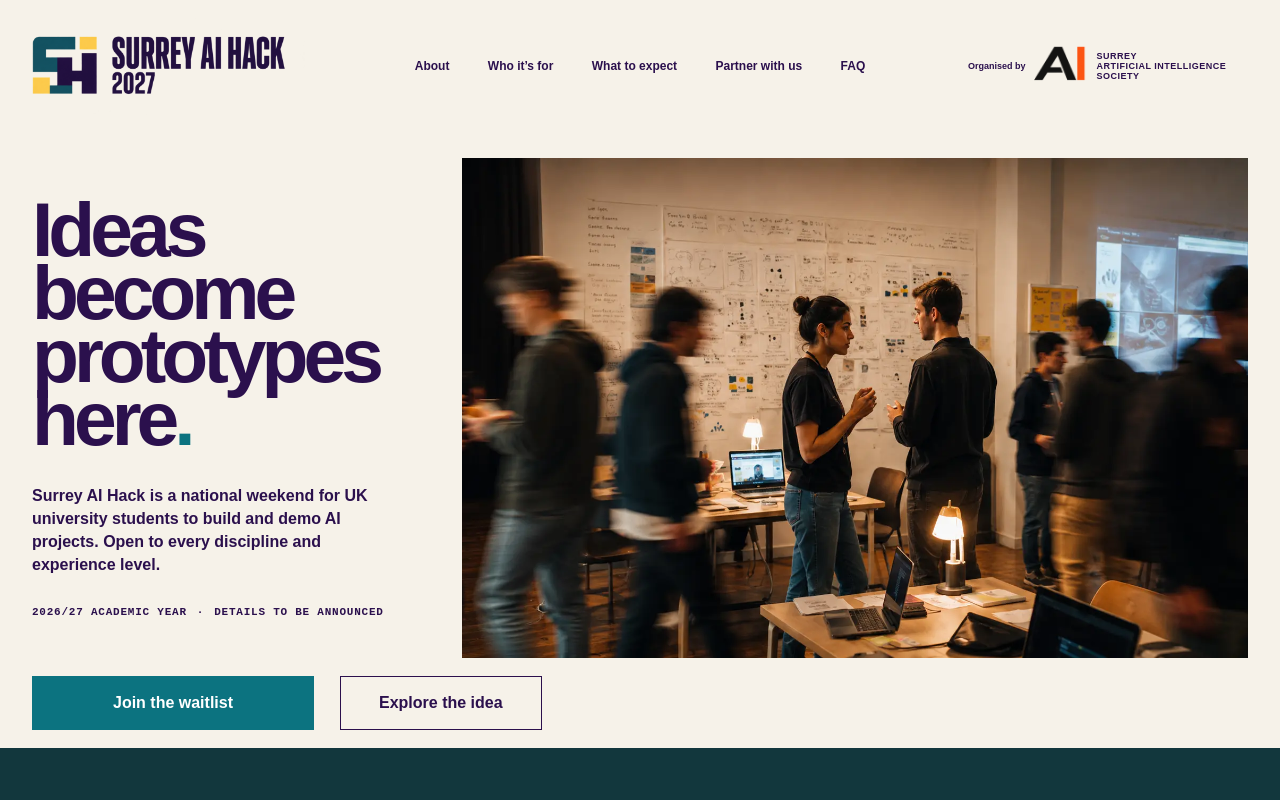
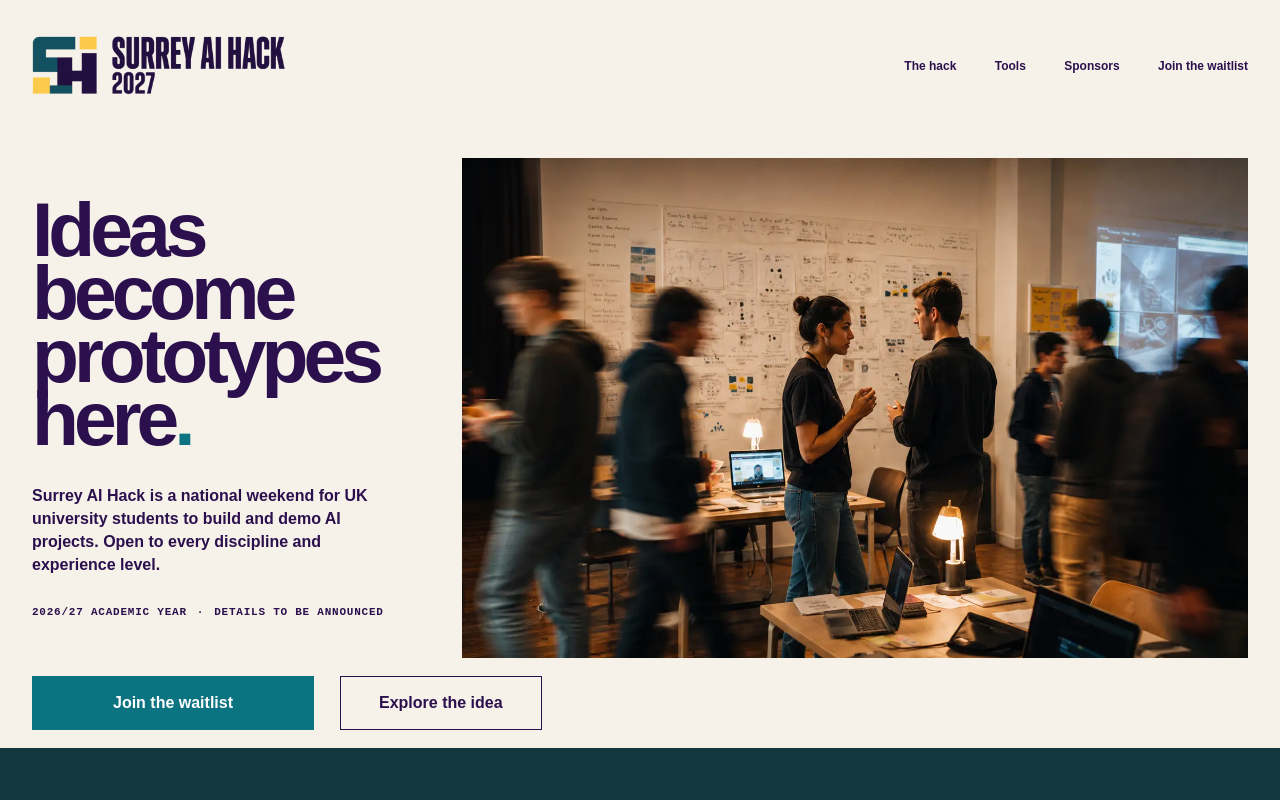
Before and after one commit to joshuasknott/surreyai, a React (Vite) app: page / in a window 1280 px wide. Shown: the top 800 px of the page. Built offline with nearby package versions, Linux system fonts and the light colour scheme.

Commit message:
Remove society branding from landing page

```diff
--- a/scripts/inline-vercel-build.mjs
+++ b/scripts/inline-vercel-build.mjs
@@ -23,7 +23,6 @@ const images = [
   ["/images/notebook-prototype.webp", "image/webp"],
   ["/images/demo-room.webp", "image/webp"],
   ["/images/surrey-ai-hack-logo.png", "image/png"],
-  ["/images/surrey-ai-society-mark.png", "image/png"],
 ];
 
 for (const [publicPath, mimeType] of images) {
--- a/src/App.jsx
+++ b/src/App.jsx
@@ -14,18 +14,6 @@ function EventMark() {
     <a className="event-mark" href="#top" aria-label="Surrey AI Hack 2027 home">
       <img src="/images/surrey-ai-hack-logo.png" alt="Surrey AI Hack 2027" />
     </a>
-  );
-}
-
-function SocietyMark({ footer = false }) {
-  return (
-    <div className={`society-mark${footer ? " society-mark--footer" : ""}`} aria-label="Surrey Artificial Intelligence Society">
-      <span>{footer ? "Created by" : "Organised by"}</span>
-      <span className="society-mark__crop">
-        <img src="/images/surrey-ai-society-mark.png" alt="" />
-        <span className="society-mark__name">Surrey<br />Artificial Intelligence<br />Society</span>
-      </span>
-    </div>
   );
 }
 
@@ -55,13 +43,11 @@ export function App() {
       <header className="site-header shell">
         <EventMark />
         <nav aria-label="Main navigation">
-          <a href="#about">About</a>
-          <a href="#people">Who it’s for</a>
-          <a href="#tools">What to expect</a>
-          <button type="button" onClick={() => moveToWaitlist("partner")}>Partner with us</button>
-          <a href="#faq">FAQ</a>
+          <a href="#about">The hack</a>
+          <a href="#tools">Tools</a>
+          <button type="button" onClick={() => moveToWaitlist("partner")}>Sponsors</button>
+          <button type="button" onClick={() => moveToWaitlist()}>Join the waitlist</button>
         </nav>
-        <SocietyMark />
       </header>
 
       <section className="hero shell" aria-labelledby="hero-title">
@@ -173,8 +159,8 @@ export function App() {
       </section>
 
       <footer className="site-footer shell">
-        <SocietyMark footer />
-        <p>Created by Surrey Artificial Intelligence Society.<br />Surrey AI Hack is an independent student-led event.</p>
+        <EventMark />
+        <p>Surrey AI Hack 2027<br />A national UK student AI hackathon.</p>
       </footer>
     </main>
   );
--- a/src/styles.css
+++ b/src/styles.css
@@ -27,17 +27,12 @@ img { display: block; width: 100%; }
 .image-wash img { height: 100%; object-fit: cover; transition: transform .8s cubic-bezier(.2,.7,.2,1); }
 .image-wash:hover img { transform: scale(1.018); }
 
-.site-header { min-height: 132px; display: grid; grid-template-columns: 280px 1fr 280px; align-items: center; gap: 32px; }
+.site-header { min-height: 132px; display: grid; grid-template-columns: 280px 1fr; align-items: center; gap: 32px; }
 .event-mark { display: block; width: 274px; text-decoration: none; }
 .event-mark img { width: 100%; height: auto; }
-.site-header nav { display: flex; justify-content: center; gap: clamp(20px, 3vw, 56px); font-size: 12px; font-weight: 700; }
+.site-header nav { display: flex; justify-content: flex-end; gap: clamp(22px, 3vw, 54px); font-size: 12px; font-weight: 700; }
 .site-header nav a, .site-header nav button { padding: 8px 0; text-decoration: none; border: 0; background: none; color: inherit; cursor: pointer; }
 .site-header nav a:hover, .site-header nav button:hover { color: var(--red); }
-.society-mark { display: flex; align-items: center; justify-content: flex-end; gap: 8px; font-size: 9px; font-weight: 700; white-space: nowrap; }
-.society-mark__crop { display: flex; width: 220px; align-items: center; gap: 8px; }
-.society-mark__crop img { width: 55px; height: 43px; object-fit: contain; }
-.society-mark__name { font-size: 9px; line-height: 1.12; letter-spacing: .055em; text-transform: uppercase; white-space: normal; }
-
 .hero { display: grid; grid-template-columns: minmax(430px, .95fr) minmax(0, 1.75fr); grid-template-rows: minmax(500px, 57vh) 90px; padding-top: 26px; }
 .hero__copy { min-width: 0; align-self: center; padding: 28px 44px 28px 0; }
 .hero h1 { max-width: 100%; margin: 0; font-size: clamp(64px, 6vw, 90px); line-height: .82; letter-spacing: -.065em; font-weight: 900; }
@@ -109,16 +104,15 @@ img { display: block; width: 100%; }
 .faq > p:last-child { max-width: 510px; margin: 7px 0 0; line-height: 1.55; }
 
 .site-footer { min-height: 110px; display: flex; align-items: center; justify-content: space-between; gap: 30px; border-top: 1px solid var(--line); }
-.society-mark--footer { justify-content: flex-start; }
+.site-footer .event-mark { width: 190px; }
 .site-footer > p { margin: 0; font-size: 11px; line-height: 1.45; }
 
 @media (max-width: 1100px) {
   .shell { width: min(100% - 40px, 1000px); }
-  .site-header { grid-template-columns: 220px 1fr 210px; gap: 18px; }
+  .site-header { grid-template-columns: 220px 1fr; gap: 18px; }
   .event-mark { width: 215px; }
   .site-header nav { gap: 18px; }
-  .site-header nav a:nth-child(3), .site-header nav a:last-child { display: none; }
-  .society-mark__crop { width: 175px; }
+  .site-header nav a:nth-child(2) { display: none; }
   .hero { grid-template-columns: minmax(380px, .9fr) minmax(0, 1.15fr); }
   .hero h1 { font-size: clamp(60px, 7.5vw, 72px); }
   .people__copy { padding-inline: 52px; }
@@ -126,13 +120,9 @@ img { display: block; width: 100%; }
 
 @media (max-width: 760px) {
   .shell { width: min(100% - 32px, 640px); }
-  .site-header { min-height: 102px; grid-template-columns: 1fr auto; }
+  .site-header { min-height: 102px; grid-template-columns: 1fr; }
   .event-mark { width: 178px; }
   .site-header nav { display: none; }
-  .site-header .society-mark > span:first-child { display: none; }
-  .site-header .society-mark__crop { width: 112px; gap: 5px; }
-  .site-header .society-mark__crop img { width: 34px; height: 28px; }
-  .site-header .society-mark__name { font-size: 5.8px; letter-spacing: .035em; }
   .hero { display: flex; flex-direction: column; padding-top: 12px; }
   .hero__copy { padding: 36px 0 28px; }
   .hero h1 { font-size: clamp(62px, 18vw, 86px); }
```
